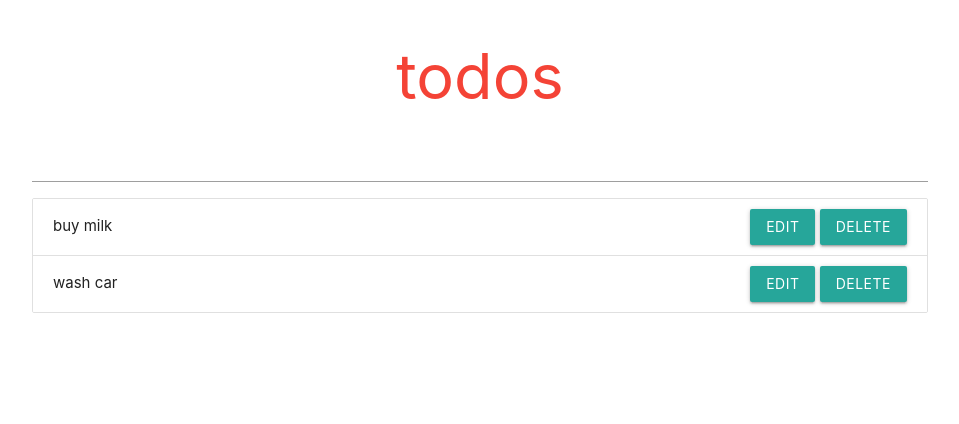
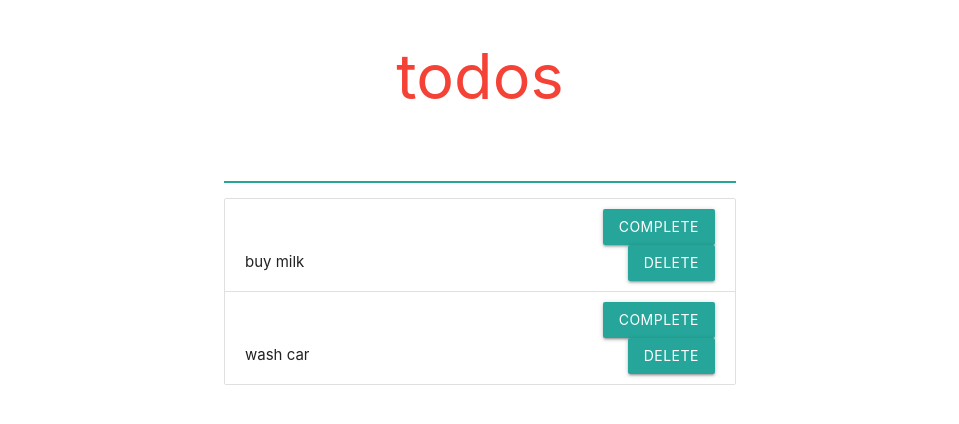
Before and after one commit to Hapachino/react-todolist, a React (Create React App) app: page / in a window 1280 px wide. Shown: the top 424 px of the page, without its empty margins (160-1119 px from the left). Built offline with nearby package versions, Linux system fonts and the light colour scheme.

Commit message:
edit and focus on edit features

```diff
--- a/public/index.html
+++ b/public/index.html
@@ -20,6 +20,7 @@
       Learn how to configure a non-root public URL by running `npm run build`.
     -->
     <link rel="stylesheet" href="https://cdnjs.cloudflare.com/ajax/libs/materialize/1.0.0/css/materialize.min.css">
+    <link rel="stylesheet" href="style.css">
     <title>React App</title>
   </head>
   <body>
--- /dev/null
+++ b/public/style.css
@@ -0,0 +1,3 @@
+.container {
+  width: 40%;
+}
--- a/src/App.js
+++ b/src/App.js
@@ -1,6 +1,6 @@
 import React, { Component } from 'react';
+import InputBar from './InputBar';
 import TodoList from './TodoList';
-import InputBar from './InputBar';
 
 const todos = [
   { title: 'buy milk' },
@@ -24,7 +24,7 @@ class App extends Component {
   }
 
   addTodo = (e) => {
-    if (e.key === 'Enter') {
+    if (e.key === 'Enter' && this.state.todoText.length > 0) {
       this.setState({
         todos: [...this.state.todos, { title: this.state.todoText }],
         todoText: '',
--- a/src/InputBar.js
+++ b/src/InputBar.js
@@ -4,6 +4,7 @@ function InputBar(props) {
   return (
     <div>
       <input type="text"
+        autoFocus
         value={props.todoText}
         onChange={props.handleTextChange}
         onKeyDown={props.addTodo}
--- a/src/TodoItem.js
+++ b/src/TodoItem.js
@@ -6,7 +6,14 @@ class TodoItem extends Component {
 
     this.state = {
       todoText: this.props.todo.title,
+      completed: false,
       editing: false,
+    }
+  }
+
+  componentDidUpdate(prevProps, prevState){
+    if(!prevState.editing && this.state.editing){
+      this.input.focus();
     }
   }
 
@@ -16,7 +23,7 @@ class TodoItem extends Component {
     });
   }
 
-  handleEditingComplete = (e) => {
+  handleEditingCompleteOnEnter = (e) => {
     if (e.key === 'Enter') {
       this.setState({
         editing: false,
@@ -24,33 +31,61 @@ class TodoItem extends Component {
     }
   }
 
+  handleEditingCompleteOnBlur = (e) => {
+    this.setState({
+      editing: false,
+    });
+  }
+
   handleEditing = (e) => {
     this.setState({
       todoText: e.target.value,
     });
-    console.log(e.target.value);
+  }
+
+  completeTodo = () => {
+    this.setState({
+      completed: !this.state.completed,
+    });
   }
 
   render() {
     const editStyle = this.state.editing ? { display: 'block' } : { display: 'none' };
     const viewStyle = this.state.editing ? { display: 'none' } : { display : 'block' };
+    const lineThrough = this.state.completed ? { textDecoration: 'line-through' } : '';
 
     return (
       <div className="collection-item" key={this.props.index}>
         <div style={viewStyle}>
-          <span style={{ display: 'inline-block', width: '80%' }}>{this.state.todoText}</span>
-          <div style={{ display: 'inline-block', width: '20%' }} className="right-align">
-            <button className="btn" onClick={this.handleEditingStart}>Edit</button>
+          <span
+            style={{ display: 'inline-block', width: '70%', ...lineThrough }}
+            onDoubleClick={this.handleEditingStart}>
+            {this.state.todoText}
+          </span>
+          <div
+            style={{ display: 'inline-block', width: '30%' }}
+            className="right-align">
+            <button
+              className="btn"
+              onClick={() => this.completeTodo()}>
+              Complete
+            </button>
             {' '}
-            <button className="btn" onClick={() => this.props.deleteTodo(this.props.index)}>Delete</button>
+            <button
+              className="btn"
+              onClick={() => this.props.deleteTodo(this.props.index)}>
+              Delete
+            </button>
           </div>
         </div>
         <input
           type="text"
-          onKeyDown={this.handleEditingComplete}
+          onKeyDown={this.handleEditingCompleteOnEnter}
+          onBlur={this.handleEditingCompleteOnBlur}
           onChange={this.handleEditing}
           value={this.state.todoText}
           style={editStyle}
+          ref={element => this.input = element}
         />
       </div>
     );
--- a/src/TodoList.js
+++ b/src/TodoList.js
@@ -9,7 +9,7 @@ function TodoList(props) {
           todo={todo}
           key={index}
           index={index}
-          deleteTodo={props.deleteTodo} >
+          deleteTodo={props.deleteTodo}>
         </TodoItem>
       );
     })
```
Also changed, not shown: 1 other file (tests, documents, lock files or other folders).
